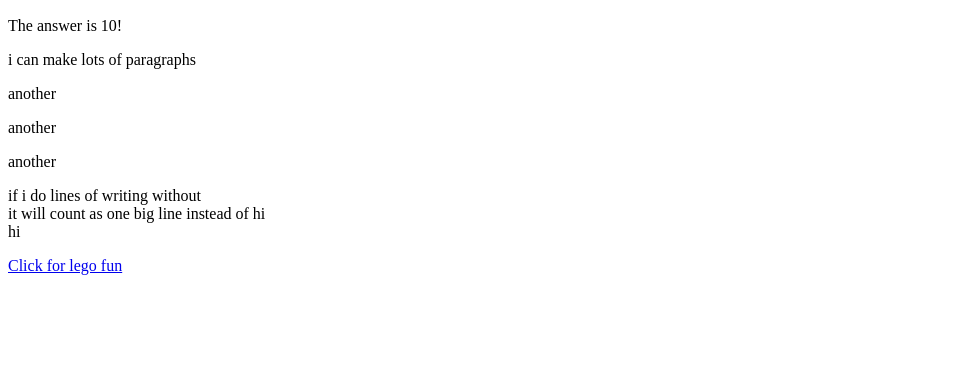
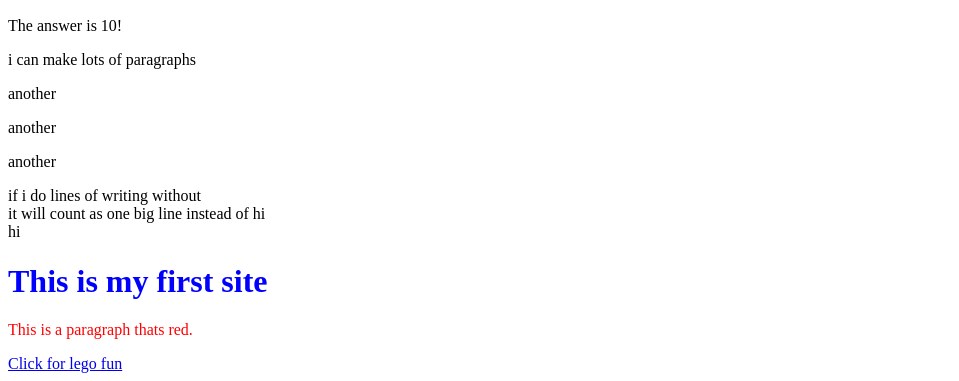
Before and after one commit to willkids/helloworld, a plain HTML site: page index.html in a window 1280 px wide. Shown: the part 669-1050 px from the top of the page, without its empty margins (0-959 px from the left). Before the commit the page ends 952 px from the top, so only its background shows below. Drawn offline with Linux system fonts and the light colour scheme.

Commit message:
i made a change

```diff
--- a/index.html
+++ b/index.html
@@ -21,6 +21,8 @@ hi
 <br>
 hi
 </p>
+<h1 style="color:blue">This is my first site</h1>
+<p style="color:red">This is a paragraph thats red.</p>
 
 
 <a href="http://www.lego.com">Click for lego fun</a>
```
